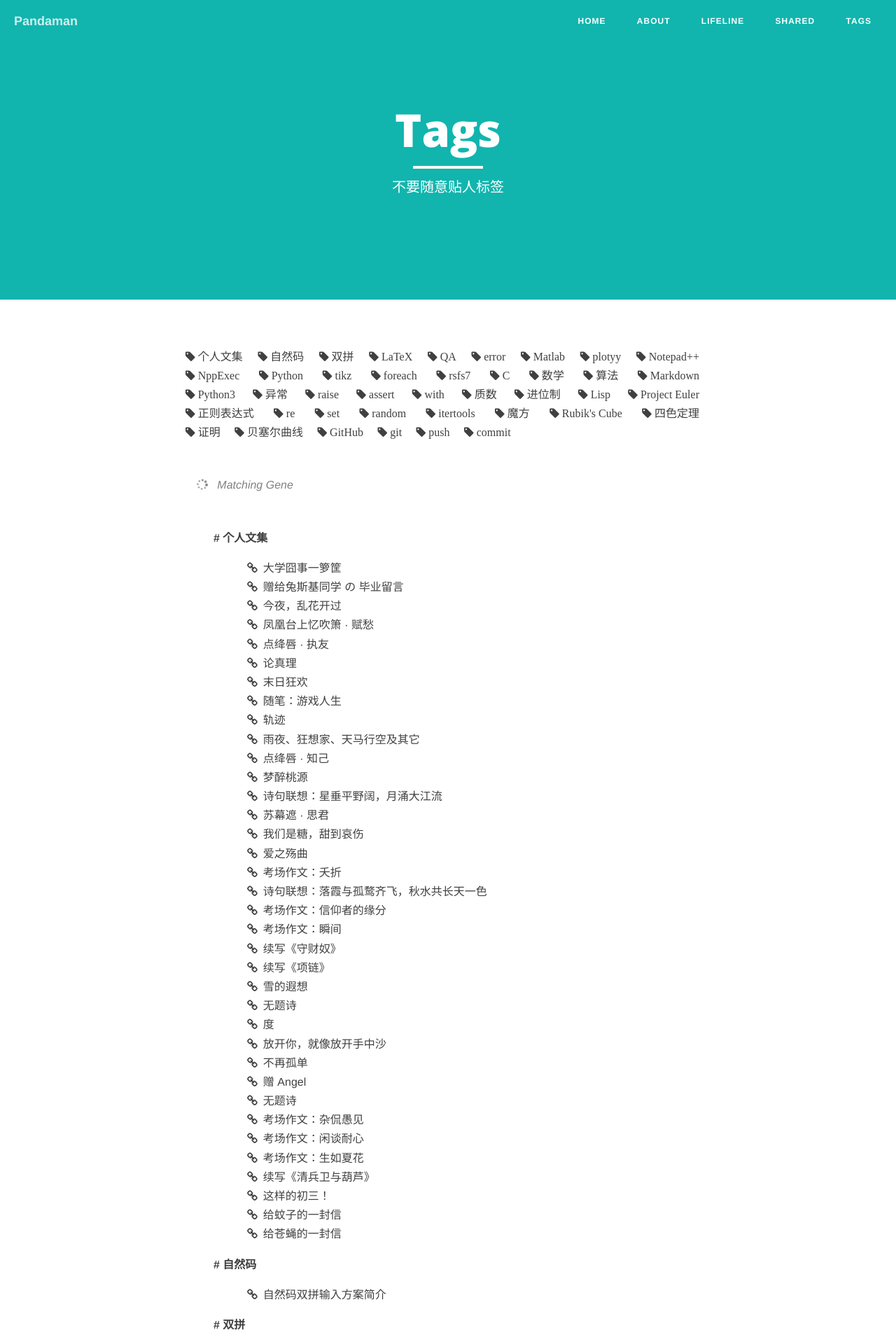
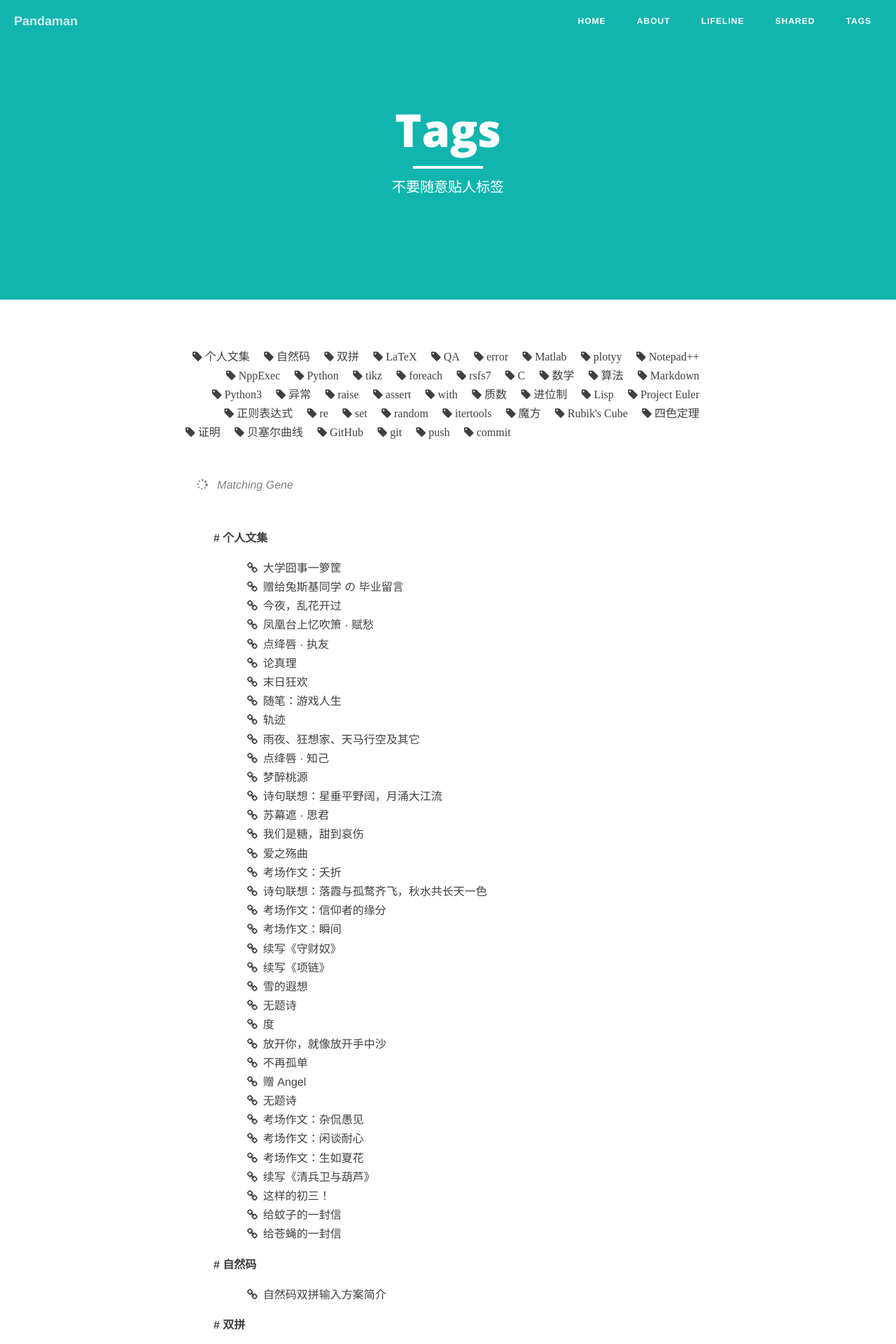
Before and after one commit to ceares/ceares.github.io, a Jekyll site: the page built from tags.md, in a window 1280 px wide. Shown: the top 1920 px of the page at 70% size. Built offline with Jekyll 4.4.1, drawn with Linux system fonts in a browser that asks for light colours; nearby versions of some CDN libraries; library files that are not in the unit come from our copies.

Commit message:
from sp3

```diff
--- a/tags.md
+++ b/tags.md
@@ -5,7 +5,7 @@ description: "不要随意贴人标签"
 header-img: "img/semantic.jpg"
 ---
 
-<div id='tag_cloud' style="margin:0.5in 0em;font-weight: normal;text-align:justify">
+<div id='tag_cloud' style="margin:0.5in 0em;font-weight: normal;text-align:right;text-align-last:left">
 {% for tag in site.tags %}
 <a href="#{{ tag[0] }}" title="{{ tag[0] }}" rel="{{ tag[1].size }}" style="margin-right:1em;"><i class="fa fa-tag">&nbsp;{{ tag[0] }}</i></a>
 {% endfor %}
```
